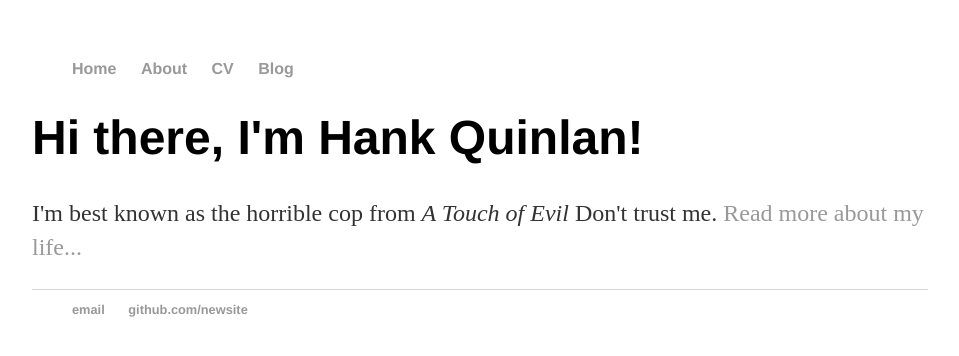
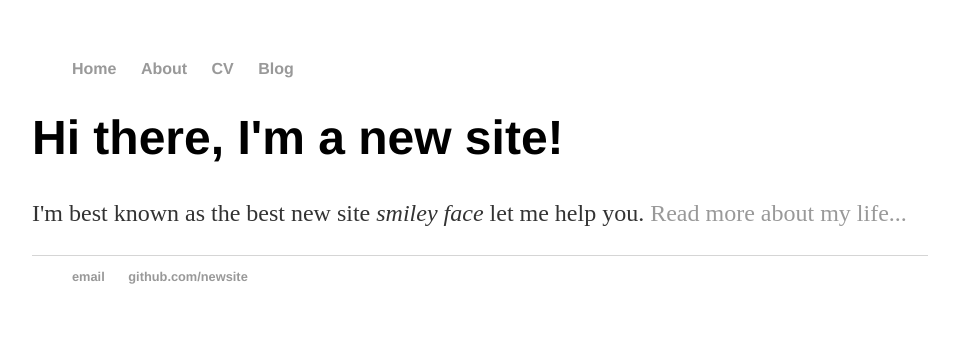
Before and after one commit to acourtney2015/Practice-Building-a-JekyllSite, a Jekyll site: the page built from index.html, in a window 1280 px wide. Shown: the top 356 px of the page, without its empty margins (160-1119 px from the left). Built offline with Jekyll 4.4.1, drawn with Linux system fonts in a browser that asks for light colours.

Commit message:
Update index.html

```diff
--- a/index.html
+++ b/index.html
@@ -1,8 +1,8 @@
 ---
 layout: default
-title: Hank Quinlan, Horrible Cop
+title: new site
 ---
 <div class="blurb">
-	<h1>Hi there, I'm Hank Quinlan!</h1>
-	<p>I'm best known as the horrible cop from <em>A Touch of Evil</em> Don't trust me. <a href="/about">Read more about my life...</a></p>
+	<h1>Hi there, I'm a new site!</h1>
+	<p>I'm best known as the best new site <em>smiley face</em> let me help you. <a href="/about">Read more about my life...</a></p>
 </div><!-- /.blurb -->
```
